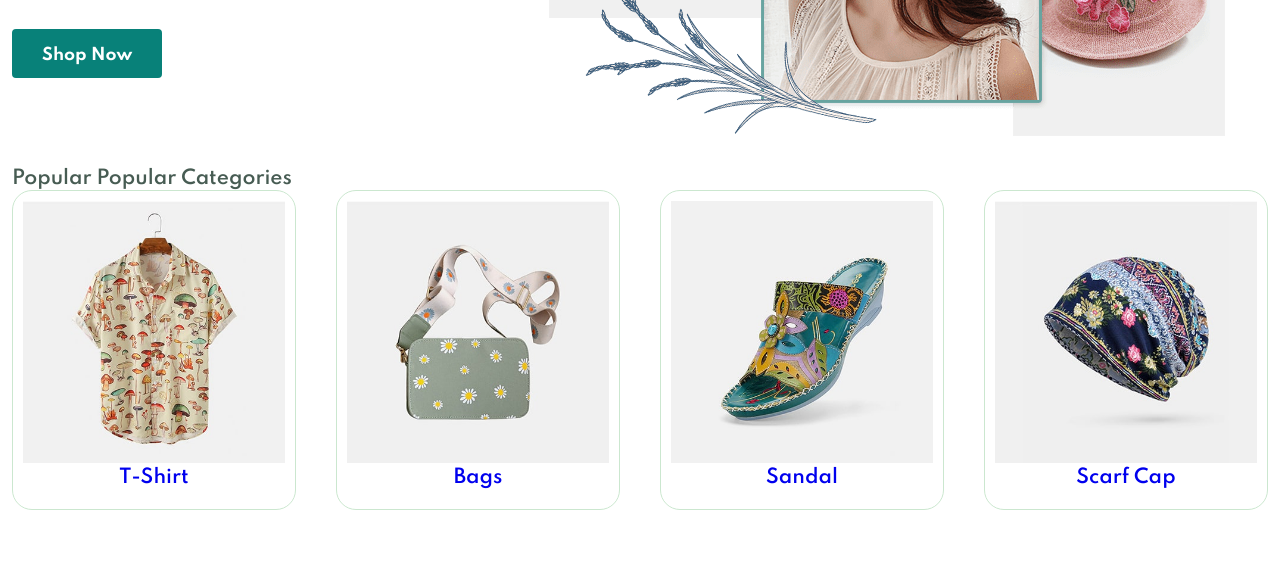
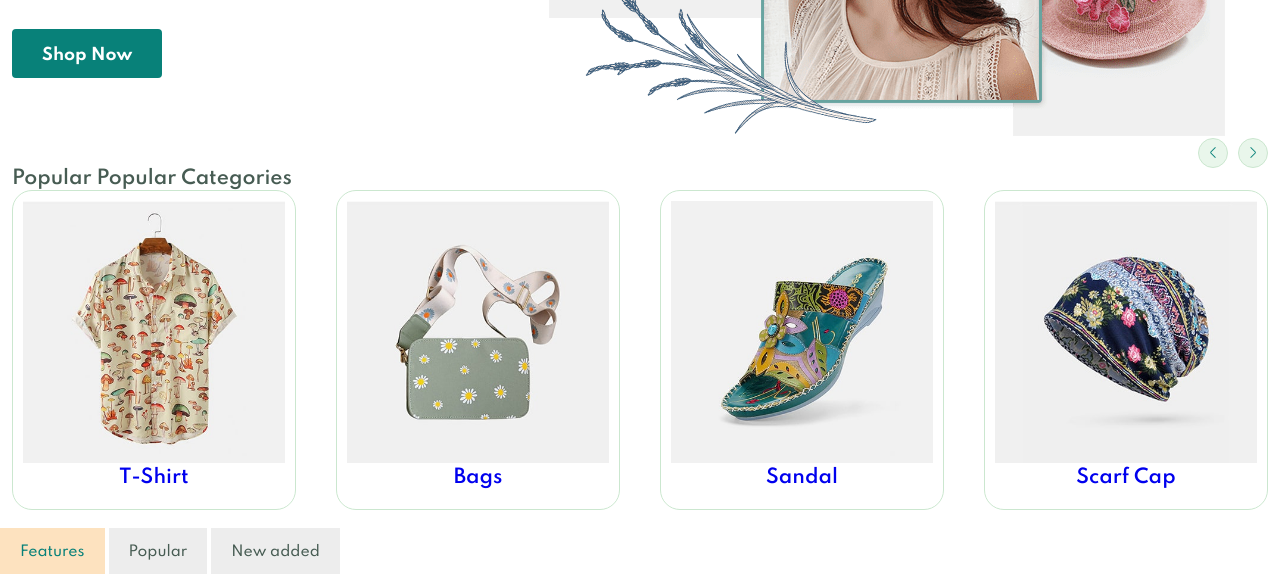
Before and after one commit to Angie-540/Ecommerce-js, a plain HTML site: page index.html in a window 1280 px wide. Shown: the part 427-1001 px from the top of the page. Before the commit the page ends 969 px from the top, so only its background shows below. Drawn offline with nearby package versions, Linux system fonts and the light colour scheme.

Commit message:
ecommerce

```diff
--- a/assets/css/styles.css
+++ b/assets/css/styles.css
@@ -316,10 +316,13 @@ nav {
 }
 
 /* CATEGORIES */
+.categories {
+    overflow: hidden;
+}
 .category__item {
     text-align: center;
     border: 1px solid var(--border-color);
-    padding: .625rem .625rem 1.25rem;
+    padding: 0.625rem 0.625rem 1.25rem;
     border-radius: 1.25rem;
 }
 
@@ -334,8 +337,55 @@ nav {
 }
 
 /* swiper class */
+.swiper {
+    overflow: initial;
+}
+
+.swiper-button-next::after,
+.swiper-button-prev::after {
+    content: '';
+}
+
 .swiper-button-next,
 .swiper-button-prev {
-    top: -1.875rem
+    top: -1.875rem;
+    background-color: var(--first-color-alt);
+    border: 1px solid var(--border-color);
+    width: 30px;
+    height: 30px;
+    border-radius: 50%;
+    color: var(--first-color);
+    font-size: var(--tiny-font-size);
 
 }
+.swiper-button-prev {
+    left:initial;
+    right: 2.5rem;
+}
+
+.swiper-button-next {
+    right:0;
+}
+
+.tabs_btns {
+    display: flex;
+    column-gap: 0.75rem;
+
+}
+
+.tab__btn {
+    background-color: var(--container-color);
+    color: var(--title-color);
+    padding: 1rem 1.25rem 0.875rem;
+    border-radius:.2.5rem ;
+    font-family: var(--second-font);
+    font-size: var(--small-font-size);
+    font-weight: var(--weight-500);
+    cursor: pointer;
+}
+
+.tab__btn.active-tab {
+    color: var(--first-color);
+    background-color: var(--second-color);
+
+}
--- a/index.html
+++ b/index.html
@@ -3,6 +3,9 @@
 <head>
     <meta charset="UTF-8">
     <meta name="viewport" content="width=device-width, initial-scale=1.0">
+    <!-- FLATICON -->
+    <link rel="stylesheet"
+    href="https://cdn-uicons.flaticon.com/uicons-regular-straight/css/uicons-regular-straight.css" />
     <!-- swiper css -->
     <link
   rel="stylesheet"
@@ -138,11 +141,6 @@
                 </a>
 
                 <a href="shop.html" class="category__item swiper-slide">
-                    <img src="assets/img/category-1.jpg" alt="" class="category__img">
-                    <h3 class="category_title"> T-Shirt</h3>
-                </a>
-
-                <a href="shop.html" class="category__item swiper-slide">
                     <img src="assets/img/category-5.jpg" alt="" class="category__img">
                     <h3 class="category_title">Shoes</h3>
                 </a>
@@ -163,10 +161,31 @@
                 </a>
             </div>
 
-            <div class="swiper-button-next"></div>
-            <div class="swiper-button-prev"></div>
+            <div class="swiper-button-next">
+                <i class="fi fi-rs-angle-right"></i>
+            </div>
+            <div class="swiper-button-prev">
+                <i class="fi fi-rs-angle-left"></i>
+            </div>
         </div>
     </section>
+
+    <!-- PRODUCTS -->
+    <section class="products section-container">
+        <div class="tabs__btns">
+            <span class="tab__btn active-tab">Features</span>
+            <span class="tab__btn">Popular</span>
+            <span class="tab__btn">New added</span>
+        </div>
+
+        <div class="tab__items">
+            <div class="tab_item">
+                <div class="products__container grid">
+                    <div class="product__item"></div>
+                </div>
+            </div>
+        </div>
+     </section>
 
     <!-- SWIPER JS -->
     <script src="https://cdn.jsdelivr.net/npm/swiper@10/swiper-bundle.min.js"></script>
```
